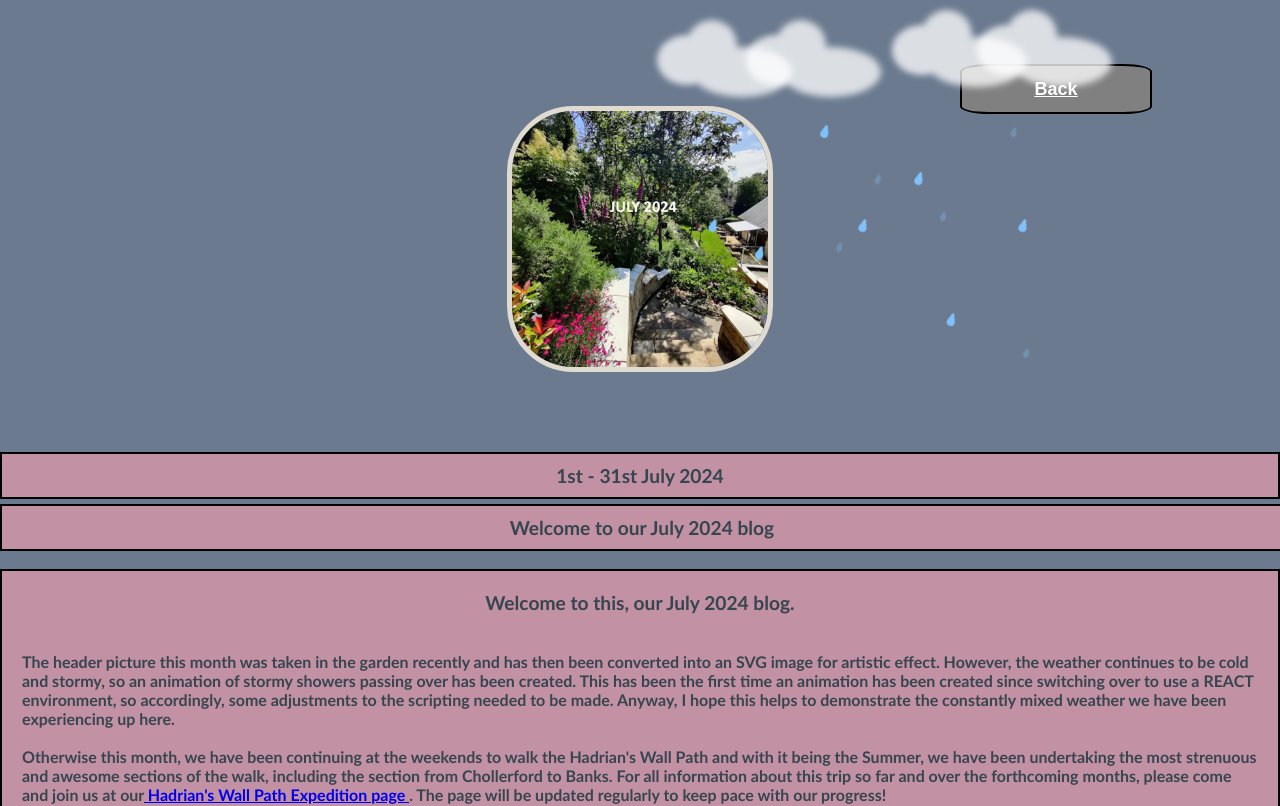
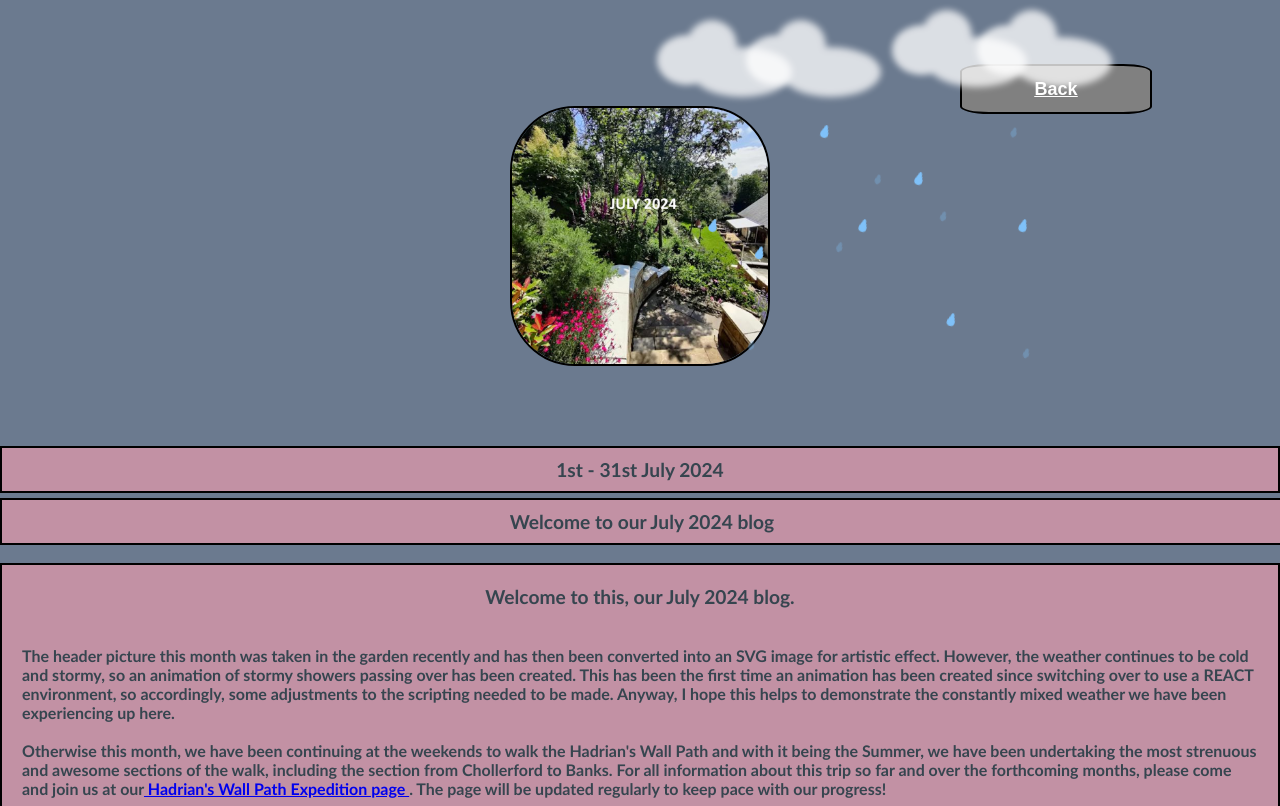
Before and after one commit to JillThomas799/thomasfamilyblog-2024-2025git, a React (Create React App) app: page /july2024 in a window 1280 px wide. Shown: the top 806 px of the page. Built offline with nearby package versions, Linux system fonts and the light colour scheme.

Commit message:
Alteration July photo border

```diff
--- a/src/July2024.css
+++ b/src/July2024.css
@@ -12,7 +12,8 @@
   .headerPhotoJuly{
       width:40%;
       height:auto;
-      border:#E0DBD1 solid 5px;
+      /* border:#E0DBD1 solid 5px; */
+      border: solid black 2px;
       border-radius: 25%;
       margin:auto;
       pointer-events: none;
```
